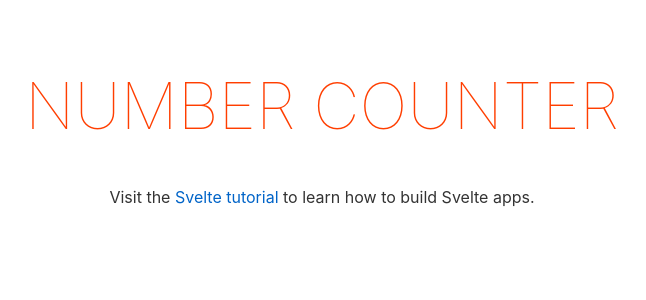
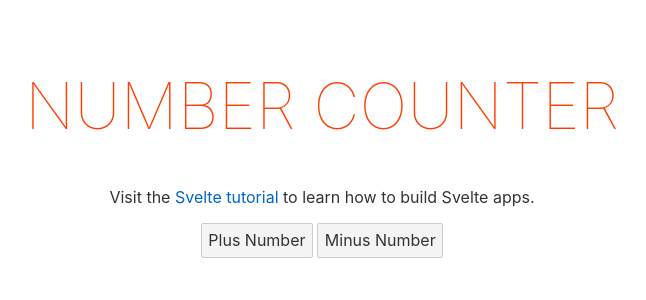
Before and after one commit to raflyfahrezi/number-counter-svelte, a Svelte app: page / in a window 1280 px wide. Shown: the top 300 px of the page, without its empty margins (318-964 px from the left). Built offline with nearby package versions, Linux system fonts and the light colour scheme.

Commit message:
implement button

```diff
--- a/src/App.svelte
+++ b/src/App.svelte
@@ -1,4 +1,6 @@
 <script>
+    import Button from './components/Button.svelte'
+
     export let name
 </script>
 
@@ -8,6 +10,10 @@
         Visit the <a href="https://svelte.dev/tutorial">Svelte tutorial</a> to learn
         how to build Svelte apps.
     </p>
+    <div>
+        <Button>Plus Number</Button>
+        <Button>Minus Number</Button>
+    </div>
 </main>
 
 <style>
```
